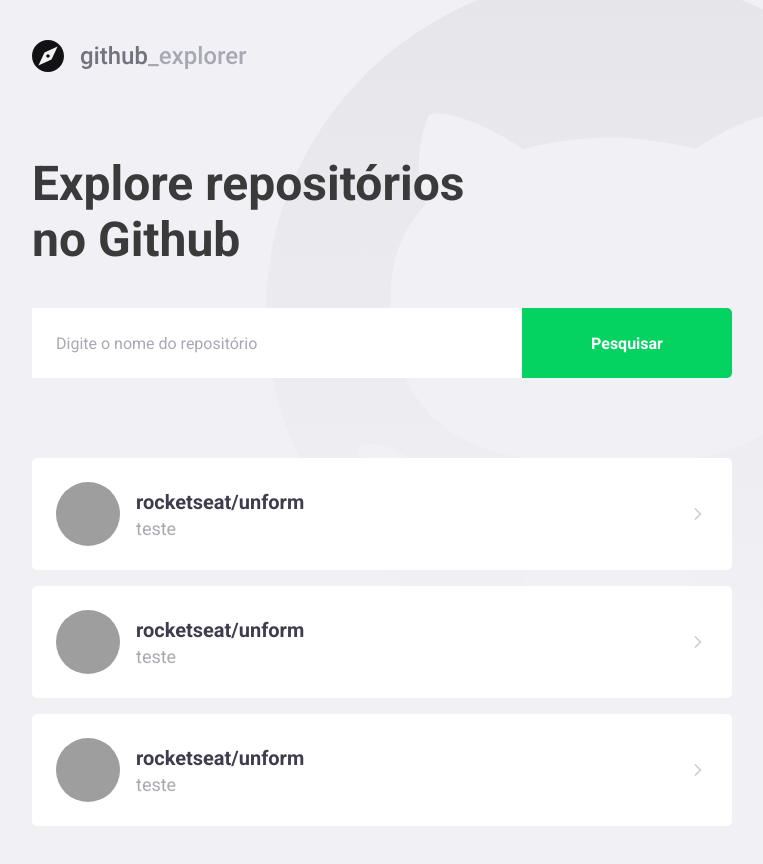
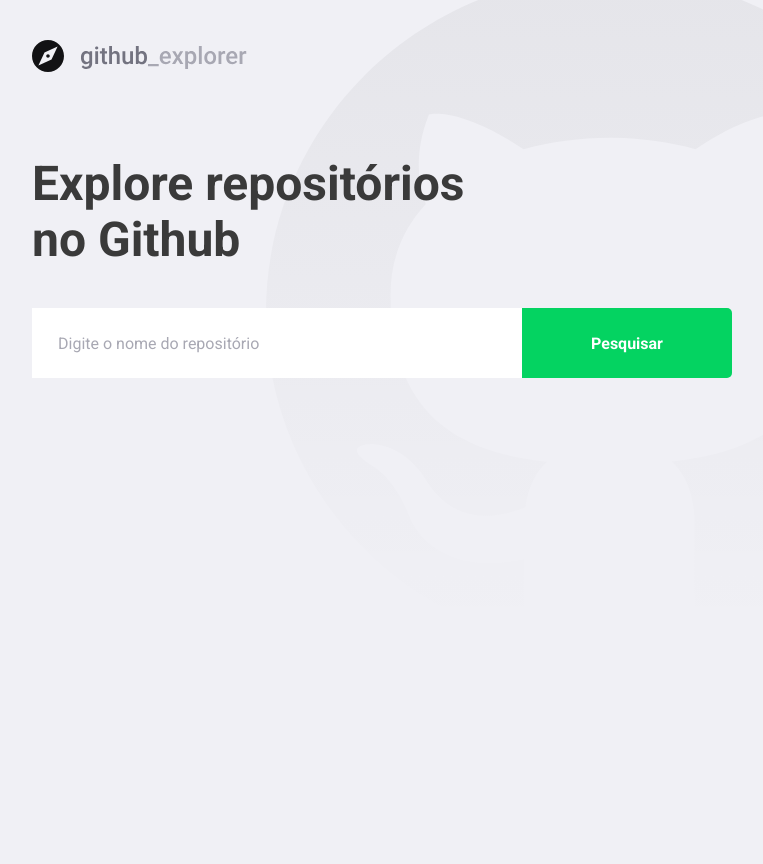
Before and after one commit to mateusfontana/github-explorer, a React (Create React App) app: page / in a window 1280 px wide. Shown: the whole page, without its empty margins (148-911 px from the left). After the commit the page ends 800 px from the top, so only its background shows below. Built offline with nearby package versions, Linux system fonts and the light colour scheme; grey boxes are pictures that could not be loaded.

Commit message:
feat: list repositories from github api

```diff
--- a/src/pages/Dashboard/index.tsx
+++ b/src/pages/Dashboard/index.tsx
@@ -1,58 +1,78 @@
-import React from 'react';
+import React, { useState, FormEvent } from 'react';
 import { FiChevronRight } from 'react-icons/fi';
 
+import api from '../../services/api';
 import logoImg from '../../assets/logo.svg';
+import { Title, Form, Repositories, Error } from './styles';
 
-import { Title, Form, Repositories } from './styles';
+interface Repository {
+  full_name: string;
+  description: string;
+  owner: {
+    login: string;
+    avatar_url: string;
+  };
+}
 
 const Dashboard: React.FC = () => {
+  const [newRepo, setNewRepo] = useState('');
+  const [inputError, setInputError] = useState('');
+  const [repositories, setRepositories] = useState<Repository[]>([]);
+
+  async function handleAddRepository(
+    event: FormEvent<HTMLFormElement>,
+  ): Promise<void> {
+    event.preventDefault();
+
+    if (!newRepo) {
+      setInputError('Digite o autor/nome do repositório');
+      return;
+    }
+
+    try {
+      const response = await api.get<Repository>(`repos/${newRepo}`);
+
+      const repository = response.data;
+
+      setRepositories([...repositories, repository]);
+      setNewRepo('');
+      setInputError('');
+    } catch (error) {
+      setInputError('Erro na busca pelo repositório');
+    }
+  }
+
   return (
     <>
       <img src={logoImg} alt="Github Explorer" />
       <Title>Explore repositórios no Github</Title>
 
-      <Form>
-        <input placeholder="Digite o nome do repositório" />
+      <Form hasError={!!inputError} onSubmit={handleAddRepository}>
+        <input
+          value={newRepo}
+          onChange={e => setNewRepo(e.target.value)}
+          placeholder="Digite o nome do repositório"
+        />
         <button type="submit">Pesquisar</button>
       </Form>
 
+      {inputError && <Error>{inputError}</Error>}
+
       <Repositories>
-        <a href="teste">
+        {repositories.map(repository => (
+          <a key={repository.full_name} href="teste">
             <img
-            src="https://avatars2.githubusercontent.com/u/29331129?s=460&u=7418533caea3af1766504cc1c3c5496417bb0f3b&v=4"
-            alt="Mateus Bez Fontana"
+              src={repository.owner.avatar_url}
+              alt={repository.owner.login}
             />
             <div>
-            <strong>rocketseat/unform</strong>
-            <p>teste</p>
+              <strong>{repository.full_name}</strong>
+              <p>{repository.description}</p>
             </div>
 
             <FiChevronRight size={20} />
           </a>
-        <a href="teste">
-          <img
-            src="https://avatars2.githubusercontent.com/u/29331129?s=460&u=7418533caea3af1766504cc1c3c5496417bb0f3b&v=4"
-            alt="Mateus Bez Fontana"
-          />
-          <div>
-            <strong>rocketseat/unform</strong>
-            <p>teste</p>
-          </div>
-
-          <FiChevronRight size={20} />
-        </a>
-        <a href="teste">
-          <img
-            src="https://avatars2.githubusercontent.com/u/29331129?s=460&u=7418533caea3af1766504cc1c3c5496417bb0f3b&v=4"
-            alt="Mateus Bez Fontana"
-          />
-          <div>
-            <strong>rocketseat/unform</strong>
-            <p>teste</p>
-          </div>
-
-          <FiChevronRight size={20} />
-        </a>
+        ))}
       </Repositories>
     </>
   );
--- a/src/pages/Dashboard/styles.ts
+++ b/src/pages/Dashboard/styles.ts
@@ -1,6 +1,10 @@
-import styled from 'styled-components';
+import styled, { css } from 'styled-components';
 
 import { shade } from 'polished';
+
+interface FormProps {
+  hasError: boolean;
+}
 
 export const Title = styled.h1`
   font-size: 48px;
@@ -11,7 +15,7 @@
   margin-top: 80px;
 `;
 
-export const Form = styled.form`
+export const Form = styled.form<FormProps>`
   margin-top: 40px;
   max-width: 700px;
 
@@ -24,6 +28,14 @@
     border: 0;
     border: 5px 0 0 5px;
     color: #3a3a3a;
+    border: 2px solid #fff;
+    border-right: 0;
+
+    ${props =>
+      props.hasError &&
+      css`
+        border-color: #c53030;
+      `}
 
     &::placeholder {
       color: #a8a8b3;
@@ -44,6 +56,12 @@
       background: ${shade(0.2, '#04d361')};
     }
   }
+`;
+
+export const Error = styled.span`
+  display: block;
+  color: #c53030;
+  margin-top: 8px;
 `;
 
 export const Repositories = styled.div`
@@ -78,6 +96,7 @@
 
   div {
     margin-left: 16px;
+    flex: 1;
 
     strong {
       font-size: 20px;
--- /dev/null
+++ b/src/services/api.ts
@@ -0,0 +1,7 @@
+import axios from 'axios';
+
+const api = axios.create({
+  baseURL: 'https://api.github.com',
+});
+
+export default api;
```
Also changed, not shown: .eslintrc.json. Lines whose indentation alone changed are shown as unchanged.
